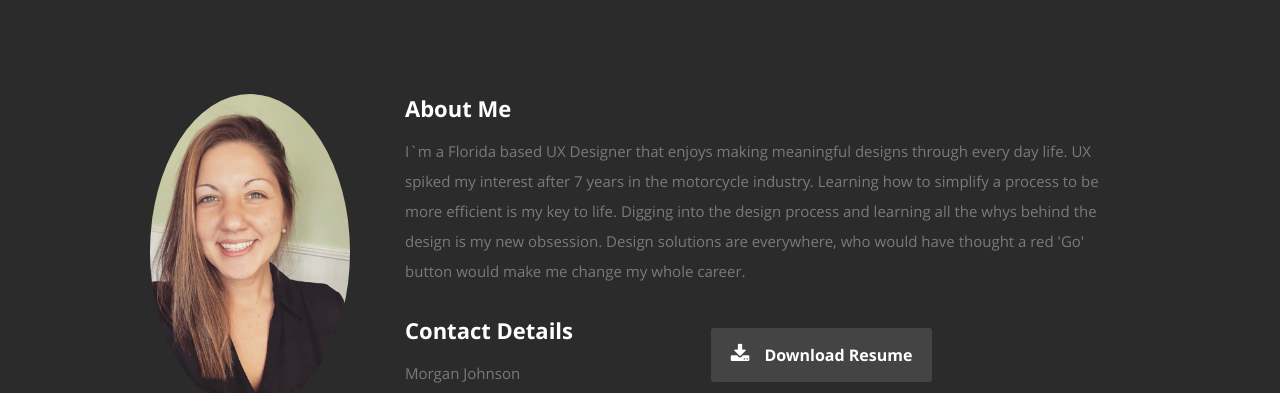
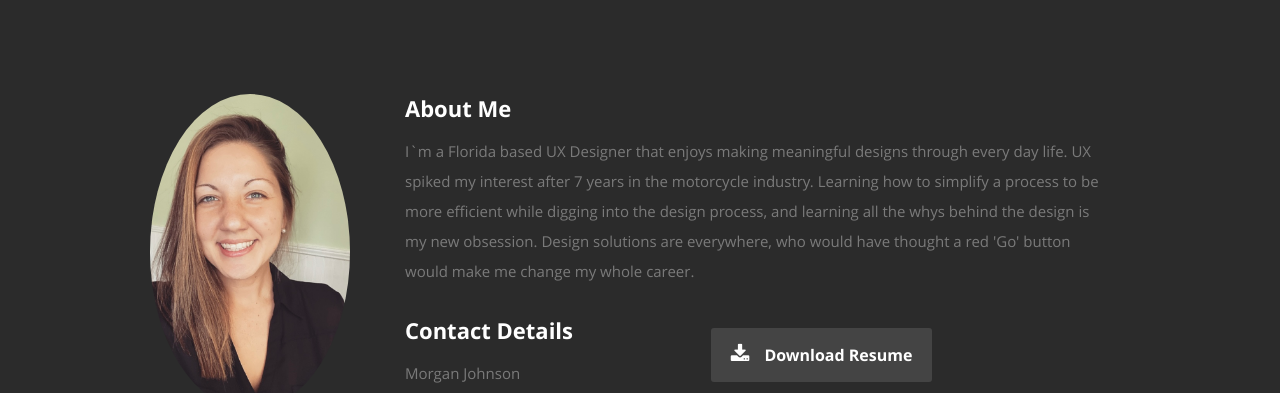
Before and after one commit to sonnysangha/Resume-Portfolio-Starter-pack, a React (Create React App) app: page / in a window 1280 px wide. Shown: the part 802-1195 px from the top of the page. Built offline with nearby package versions, Linux system fonts and the light colour scheme.

Commit message:
changed profile section background color

```diff
--- a/public/css/layout.css
+++ b/public/css/layout.css
@@ -454,7 +454,7 @@ ul#nav li.current a {
 /* ------------------------------------------------------------------ */
 
 #portfolio {
-	background: #ebeeee;
+	background: #f1f1f0;
 	padding-top: 90px;
 	padding-bottom: 60px;
 	overflow: auto;
--- a/public/resumeData.json
+++ b/public/resumeData.json
@@ -5,7 +5,7 @@
 		"occupation": "UX Designer",
 		"description": "Curious, self-driven and ready to solve tomorrow's problems through design",
 		"image": "profilepic.jpg",
-		"bio": " I`m a Florida based UX Designer that enjoys making meaningful designs through every day life. UX spiked my interest after 7 years in the motorcycle industry. Learning how to simplify a process to be more efficient is my key to life. Digging into the design process and learning all the whys behind the design is my new obsession. Design solutions are everywhere, who would have thought a red 'Go' button would make me change my whole career.",
+		"bio": " I`m a Florida based UX Designer that enjoys making meaningful designs through every day life. UX spiked my interest after 7 years in the motorcycle industry. Learning how to simplify a process to be more efficient while digging into the design process, and learning all the whys behind the design is my new obsession. Design solutions are everywhere, who would have thought a red 'Go' button would make me change my whole career.",
 		"contactmessage": "Send me a message!",
 		"email": "morganjohnson.ux@gmail.com",
 		"address": {
```
Also changed, not shown: 1 other file (tests, documents, lock files or other folders).
